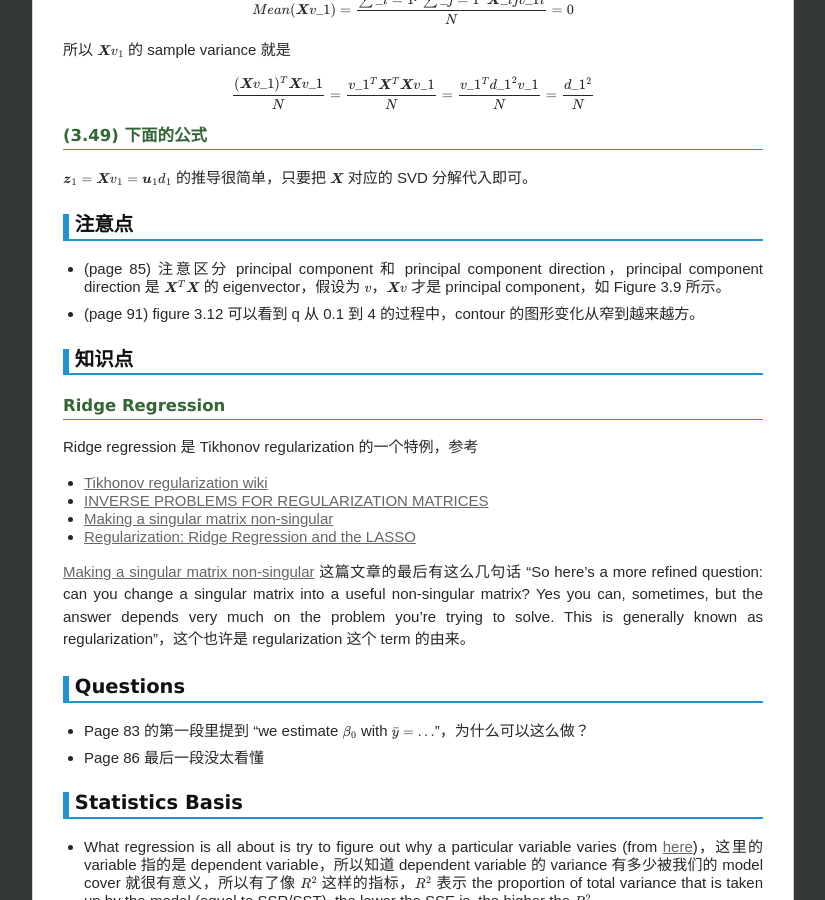
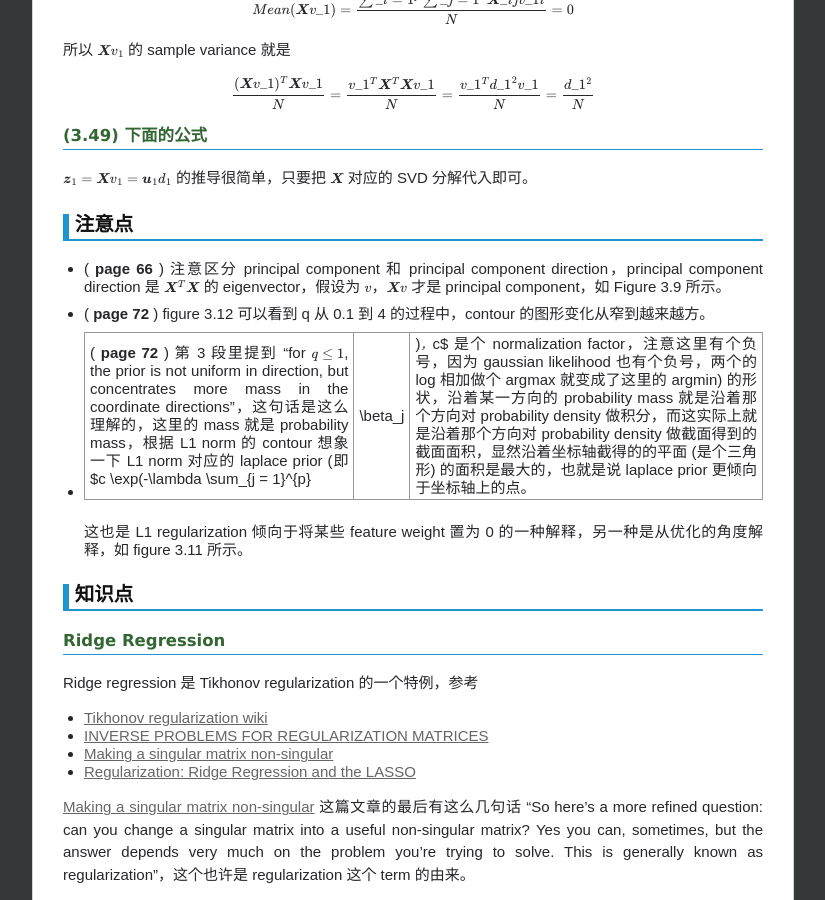
Before and after one commit to chenrushan/chenrushan.github.io, a Jekyll site: the page built from _posts/2014-04-28-esl-note.markdown, in a window 1280 px wide and 900 px high, scrolled down 5428 px. Shown: the whole window, without its empty margins (227-1052 px from the left). Built offline with Jekyll 4.4.1, drawn with Linux system fonts in a browser that asks for light colours; Markdown is read by kramdown in place of the engine named in the settings; formulas are drawn with MathJax 3.

Commit message:
[esl]: update

```diff
--- a/_posts/2014-04-28-esl-note.markdown
+++ b/_posts/2014-04-28-esl-note.markdown
@@ -245,9 +245,13 @@ $\boldsymbol{z}\_1 = \boldsymbol{X} v\_1 = \boldsymbol{u}\_1 d\_1$ 的推导很
 
 ### 注意点
 
-* (page 85) 注意区分 principal component 和 principal component direction，principal component direction 是 $\boldsymbol{X}^T \boldsymbol{X}$ 的 eigenvector，假设为 $v$，$\boldsymbol{X}v$ 才是 principal component，如 Figure 3.9 所示。
+* ( **page 66** ) 注意区分 principal component 和 principal component direction，principal component direction 是 $\boldsymbol{X}^T \boldsymbol{X}$ 的 eigenvector，假设为 $v$，$\boldsymbol{X}v$ 才是 principal component，如 Figure 3.9 所示。
 
-* (page 91) figure 3.12 可以看到 q 从 0.1 到 4 的过程中，contour 的图形变化从窄到越来越方。
+* ( **page 72** ) figure 3.12 可以看到 q 从 0.1 到 4 的过程中，contour 的图形变化从窄到越来越方。
+
+* ( **page 72** ) 第 3 段里提到 "for $q \leq 1$, the prior is not uniform in direction, but concentrates more mass in the coordinate directions"，这句话是这么理解的，这里的 mass 就是 probability mass，根据 L1 norm 的 contour 想象一下 L1 norm 对应的 laplace prior (即 $c \exp(-\lambda \sum\_{j = 1}^{p} |\beta\_j|)$，$c$ 是个 normalization factor，注意这里有个负号，因为 gaussian likelihood 也有个负号，两个的 log 相加做个 argmax 就变成了这里的 argmin) 的形状，沿着某一方向的 probability mass 就是沿着那个方向对 probability density 做积分，而这实际上就是沿着那个方向对 probability density 做截面得到的截面面积，显然沿着坐标轴截得的的平面 (是个三角形) 的面积是最大的，也就是说 laplace prior 更倾向于坐标轴上的点。
+
+  这也是 L1 regularization 倾向于将某些 feature weight 置为 0 的一种解释，另一种是从优化的角度解释，如 figure 3.11 所示。
 
 ### 知识点
 
```
